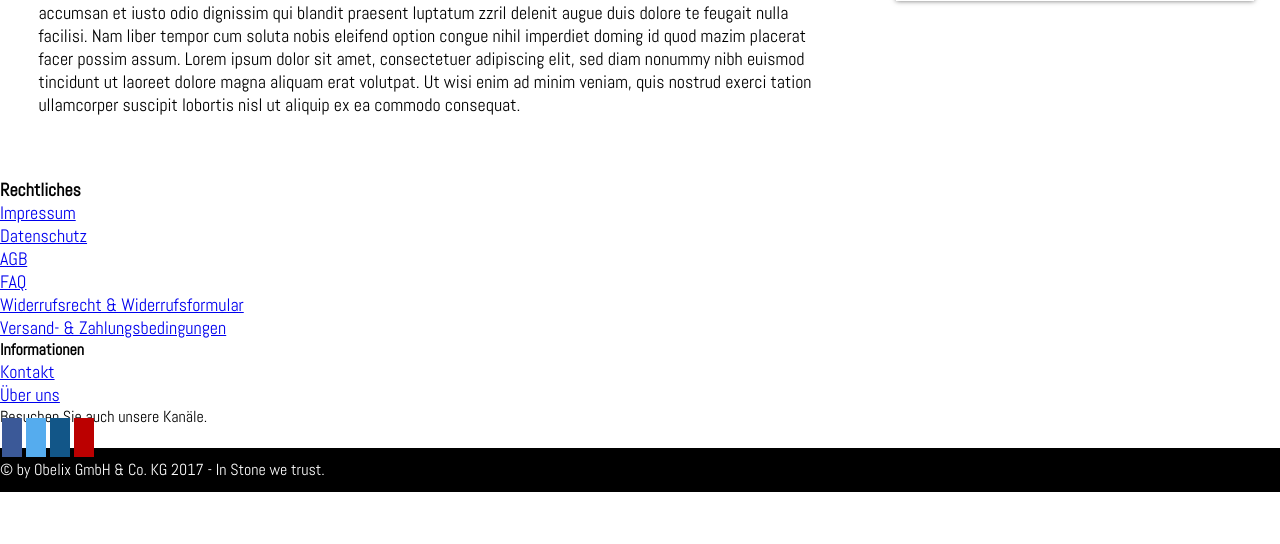
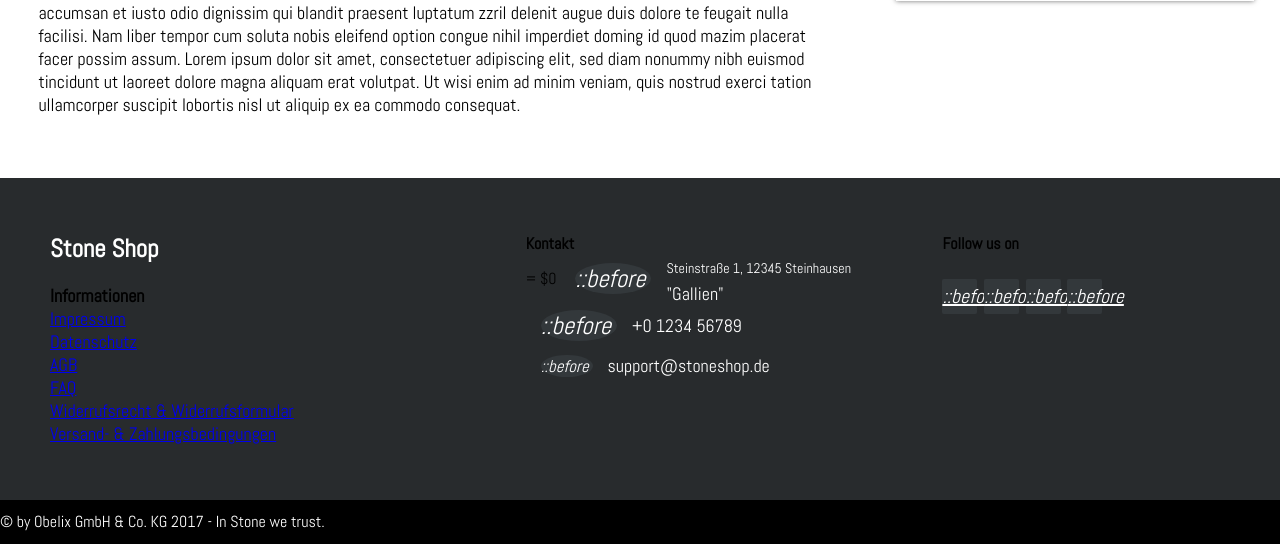
Before and after one commit to dh081/Webprojekt, a PHP site: page / in a window 1280 px wide; the page is wider, and only the part inside the window is pictured. Shown: the part 1920-2464 px from the top of that part. Before the commit the page ends 2412 px from the top of that part, so only its background shows below. Run offline with PHP 8.4, Linux system fonts and the light colour scheme.

Commit message:
footer bearbeitet

```diff
--- a/stylesheet.css
+++ b/stylesheet.css
@@ -137,12 +137,117 @@ div .sidebar {
 
 /* Footer
 */
+.footer-total {
+    background-color: #282b2d;
+    box-shadow: 0 1px 1px 0 rgba(0, 0, 0, 0.12);
+    box-sizing: border-box;
+    width: 100%;
+    text-align: left;
+    font-family: 'Abel', sans-serif;
+    padding: 55px 50px;
+}
+
+.footer-total .footer-left,
+.footer-total .footer-center,
+.footer-total .footer-right {
+    display: inline-block;
+    vertical-align: top;
+}
+
+.footer-total .footer-left{
+    width: 40%;
+}
+
+.footer-total h3{
+    color: #ffffff;
+    margin: 0;
+}
+
+.footer-total .footer-links{
+    color:  #ffffff;
+    margin: 20px 0 12px;
+    padding: 0;
+}
+
+.footer-total .footer-links ul li a{
+    display:inline-block;
+    line-height: 1.8;
+    text-decoration: none;
+    color:  inherit;
+}
+
+.footer-total .footer-center{
+    width: 35%;
+}
+
+.footer-total .footer-center i{
+    background-color:  #33383b;
+    color: #ffffff;
+    font-size: 25px;
+    width: 38px;
+    height: 38px;
+    border-radius: 50%;
+    text-align: center;
+    line-height: 42px;
+    margin: 10px 15px;
+    vertical-align: middle;
+}
+
+.footer-total .footer-center i.fa-envelope{
+    font-size: 17px;
+    line-height: 38px;
+}
+
+.footer-total .footer-center p{
+    display: inline-block;
+    color: #ffffff;
+    vertical-align: middle;
+    margin:0;
+}
+
+.footer-total .footer-center p span{
+    display:block;
+    font-weight: normal;
+    font-size:14px;
+    line-height:2;
+}
+
+.footer-total .footer-center p a{
+    color:  #ffffff;
+    text-decoration: none;;
+}
+
+.footer-total .footer-right {
+    width: 20%;
+}
+
+.footer-total .footer-sm-icons {
+    margin-top: 25px;
+}
+
+.footer-total .footer-sm-icons a {
+    display: inline-block;
+    width: 35px;
+    height: 35px;
+    cursor: pointer;
+    background-color:  #33383b;
+    border-radius: 2px;
+
+    font-size: 20px;
+    color: #ffffff;
+    text-align: center;
+    line-height: 35px;
+
+    margin-right: 3px;
+    margin-bottom: 5px;
+}
 
 .footer-bottom {
     background-color: black;
     min-height: 30px;
     width: 100%;
 }
+/*
 .fa {
     padding: 10px;
     font-size: 15px;
@@ -167,13 +272,15 @@ div .sidebar {
 .fa-youtube {
     background: #bb0000;
     color: white;
-}
+} */
 .copyright {
     color: white;
     line-height: 30px;
     min-height: 30px;
     padding: 7px 0;
 }
+
+
 ul {
     list-style: outside none; padding-left: 0;
 }
--- a/system/widgets/footer.php
+++ b/system/widgets/footer.php
@@ -36,7 +36,79 @@ echo '
 <br>
 <br>
 <br>
-<footer id="footer">
+<footer class="footer-total">
+    <div class="footer-left">
+        <h3>Stone Shop</h3>
+        <p class="footer-links">
+        <h4>Informationen</h4>
+            <ul>
+                <li><a href="#">Impressum</a></li>
+                <li><a href="#">Datenschutz</a></li>
+                <li><a href="#">AGB</a></li>
+                <li><a href="#">FAQ</a></li>
+                <li><a href="#">Widerrufsrecht & Widerrufsformular</a></li>
+                <li><a href="#">Versand- & Zahlungsbedingungen</a></li>
+            </ul>
+        </p>
+    </div>
+    <div class="footer-center">
+        <h4>Kontakt</h4>
+         <div> = $0
+            <i class="fa fa-map-marker">
+               ::before
+            </i>
+            <p>
+                <span>Steinstraße 1, 12345 Steinhausen</span>
+                "Gallien"
+            </p>
+         </div>
+         <div>
+            <i class="fa fa-phone">
+            ::before
+            </i>
+            <p>+0 1234 56789</p>
+         </div>
+         <div>
+            <i class="fa fa-envelope">
+            ::before
+            </i>
+            <p>
+                <a href="mailto:support@stoneshop.de">support@stoneshop.de</a>
+            </p>
+         </div>
+    </div>
+    <div class="footer-right">
+        <h4>Follow us on</h4>
+        <div class="footer-sm-icons">
+            <a href="#">
+                <i class="fa fa-facebook">
+                ::before
+                </i>
+            </a>
+            <a href="#">
+                <i class="fa fa-twitter">
+                ::before
+                </i>
+            </a>
+            <a href="#">
+                <i class="fa fa-instagram">
+                ::before
+                </i>
+            </a>
+            <a href="#">
+                <i class="fa fa-youtube">
+                ::before
+                </i>
+            </a>
+        </div>
+    </div>
+</footer>
+
+
+
+
+
+<!--
     <div class="container">
     <div class="row">
     <div class="col-sm-4">
@@ -70,14 +142,10 @@ Besuchen Sie auch unsere Kanäle. </br>
     </div>
     </div>
     </div>
-</footer>
+</footer> !-->
 <div class="footer-bottom">
-    <div class="container">
-        <div class="row">
-            <div class="copyright">
+   <div class="copyright">
 © by Obelix GmbH & Co. KG 2017 - In Stone we trust.
-            </div>
-        </div>
     </div>
 </div>
 </body>
```
